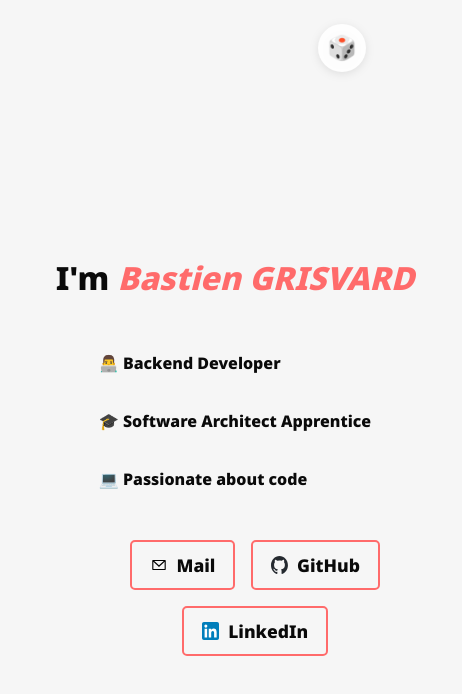
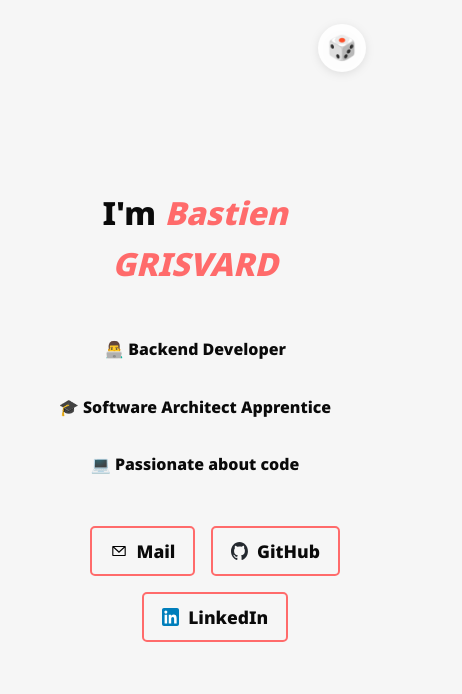
Before and after one commit to Bastien2203/portfolio, a website built with Vite: page index.html in a window 390 px wide. Shown: the whole page, 462 px wide, since content can reach past the window. Built offline with nearby package versions, Linux system fonts and the light colour scheme.

Commit message:
refactor: update CSS for improved layout and responsiveness

```diff
--- a/style.css
+++ b/style.css
@@ -15,6 +15,12 @@
     --border-radius: 8px;
 }
 
+html, body {
+    margin: 0;
+    padding: 0;
+    box-sizing: border-box;
+    overflow-x: hidden;
+}
 
 body {
     width: 100vw;
@@ -26,7 +32,6 @@ body {
     gap: 1em;
     color: var(--primary-color);
     background-color: var(--secondary-color);
-    overflow: hidden;
     padding: 2rem;
     min-height: 100vh;
     line-height: 1.6;
@@ -38,6 +43,7 @@ body {
 }
 
 .title {
+    text-align: center;
     margin: 0;
     font-weight: 900;
     font-size: clamp(2rem, 5vw, 3.5rem);
@@ -176,6 +182,7 @@ body, .links a {
 @media (max-width: 768px) {
     .description {
         flex-direction: column;
+        align-items: center;
+        text-align: center;
     }
-
 }
```
